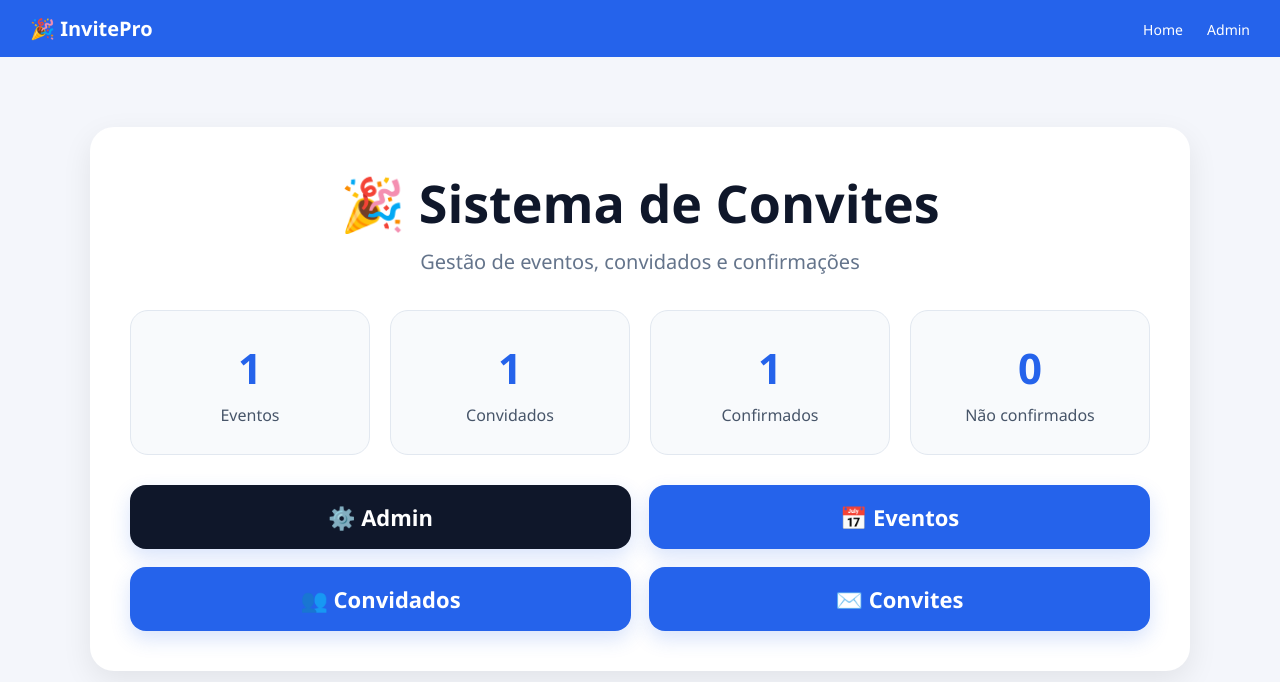
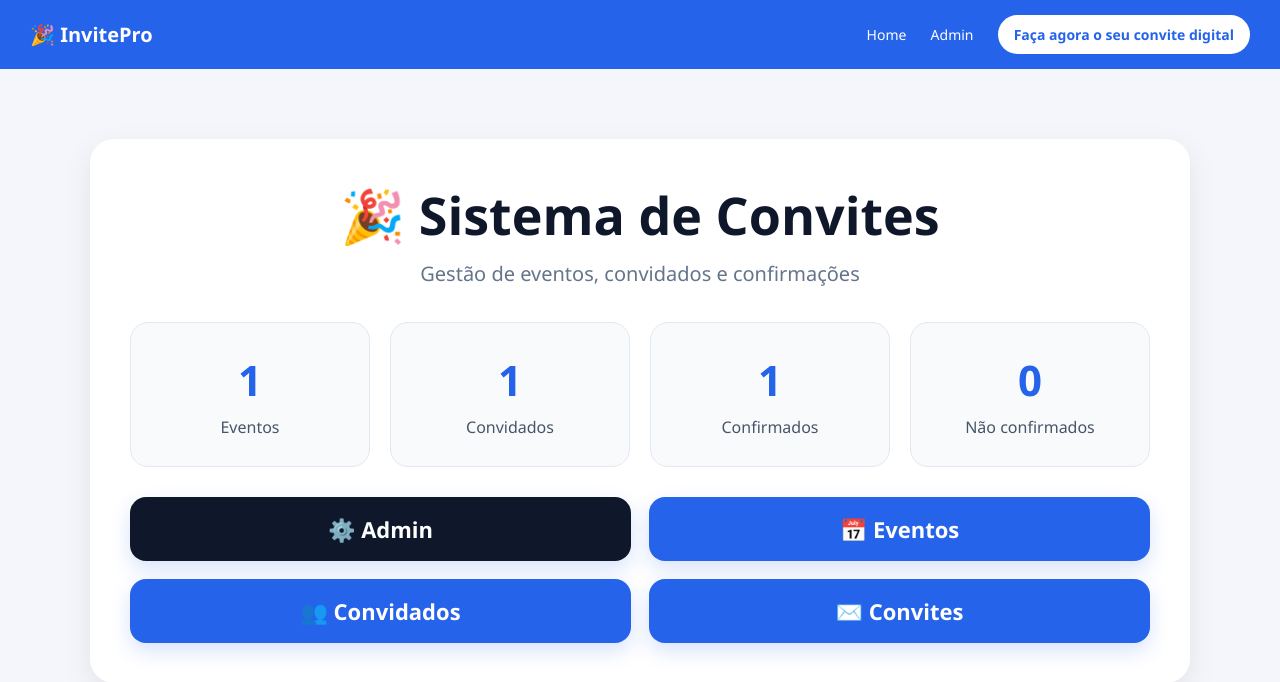
Before and after one commit to 9free13-sys/invitation-app, a Django app: page / in a window 1280 px wide. Shown: the top 682 px of the page. Run offline with Django 5.2, Linux system fonts and the light colour scheme; data comes from the database, SQL or seed files in the repository; both versions use the stored data as it was after the commit.

Commit message:
adiciona botao comercial na navbar

```diff
--- a/templates/base.html
+++ b/templates/base.html
@@ -10,6 +10,21 @@
             margin: 0;
             font-family: "Segoe UI", sans-serif;
             background: #f4f6fb;
+        }
+
+    .cta-btn {
+        background: white;
+        color: #2563eb !important;
+        padding: 10px 16px;
+        border-radius: 999px;
+        font-weight: 700;
+        margin-left: 20px;
+        display: inline-block;
+    }
+
+        .cta-btn:hover {
+        opacity: 1;
+        background: #eff6ff;
     }
 
         .navbar {
@@ -55,6 +70,7 @@
         <div class="nav-links">
             <a href="/">Home</a>
             <a href="/admin/">Admin</a>
+            <a href="/" class="cta-btn">Faça agora o seu convite digital</a>
         </div>
     </div>
 </div>
```
Also changed, not shown: db.sqlite3. Lines whose indentation alone changed are shown as unchanged.
